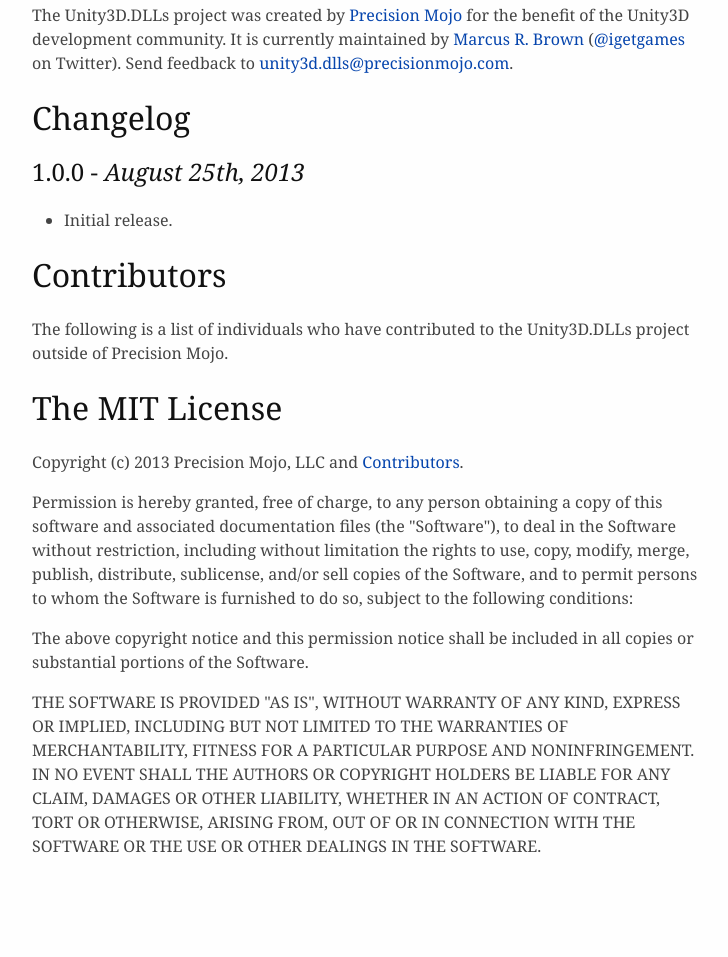
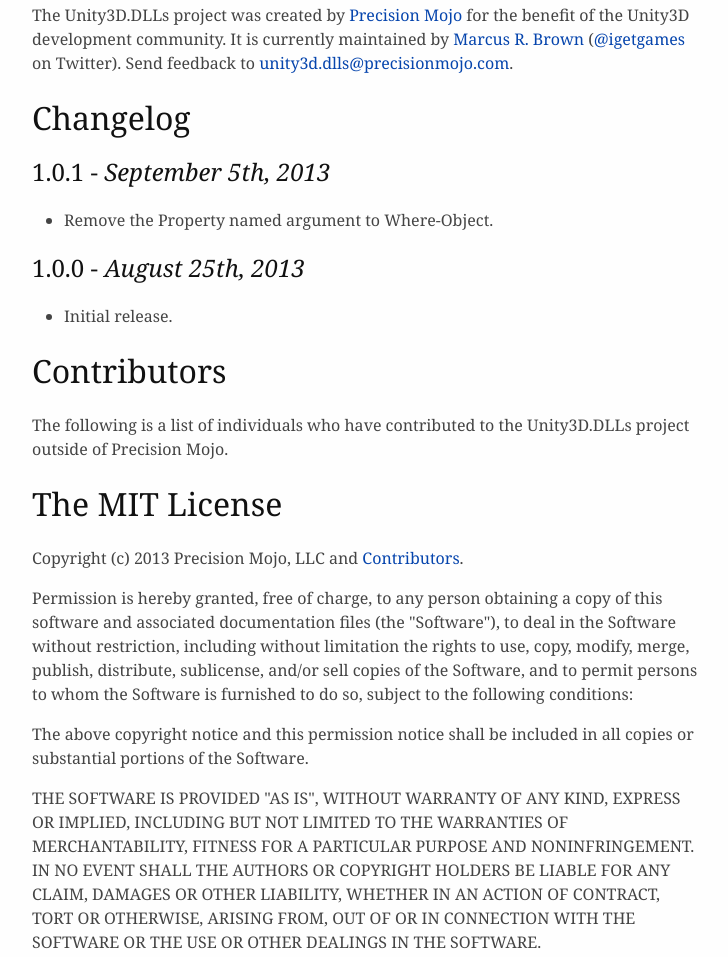
Before and after one commit to Precision-Mojo/Unity3D.DLLs, a plain HTML site: page docs/index.html in a window 1280 px wide. Shown: the part 2829-3786 px from the top of the page, without its empty margins (272-1000 px from the left). Before the commit the page ends 3719 px from the top, so only its background shows below. Drawn offline with Linux system fonts and the light colour scheme.

Commit message:
Prepare to release 1.0.1.

```diff
--- a/docs/index.html
+++ b/docs/index.html
@@ -99,6 +99,10 @@
 currently maintained by <a href="https://github.com/igetgames">Marcus R. Brown</a>
 (<a href="https://twitter.com/#!/igetgames">@igetgames</a> on Twitter). Send feedback to
 <a href="mailto:unity3d.dlls@precisionmojo.com">unity3d.dlls@precisionmojo.com</a>.</p><h2 id="changelog">Changelog</h2>
+<h3 id="101-september-5th-2013">1.0.1 - <em>September 5th, 2013</em></h3>
+<ul>
+<li>Remove the Property named argument to Where-Object.</li>
+</ul>
 <h3 id="100-august-25th-2013">1.0.0 - <em>August 25th, 2013</em></h3>
 <ul>
 <li>Initial release.</li>
```
Also changed, not shown: 3 other files.
